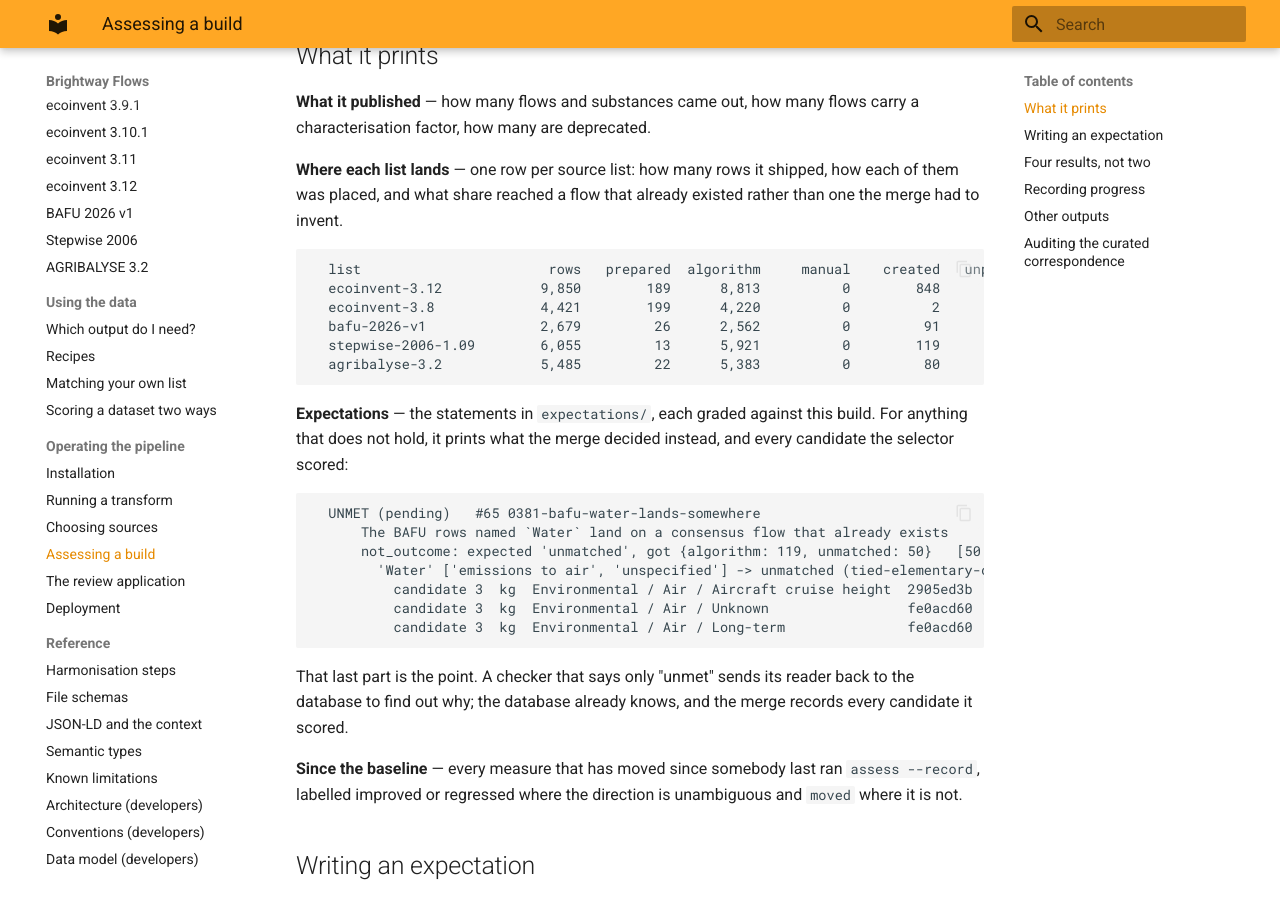
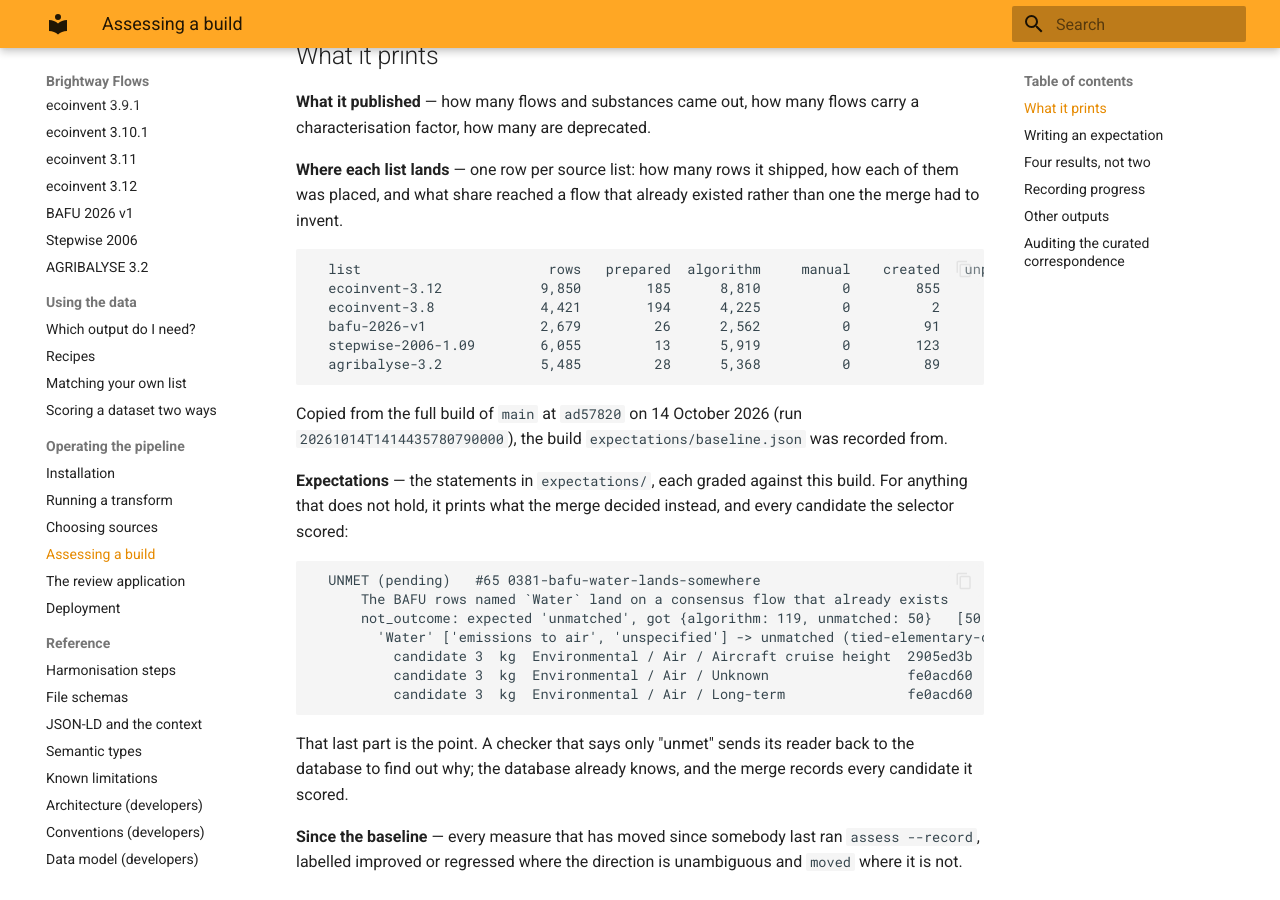
Before and after one commit to brightway-labs/brightway-flows, an MkDocs documentation site: the page built from docs/operating/assessing.md, in a window 1280 px wide and 900 px high, scrolled down 493 px. Built offline with MkDocs 1.6.1 and Material for MkDocs 9.7.7, drawn with Linux system fonts in a browser that asks for light colours.

Commit message:
Record the baseline from the full build of ad57820 with scores compared (#397)
Recorded with `assess --record` from the five-list build of main at
ad57820 (run 20261014T1414435780790000), characterised and then compared
by `compare-scores` against 501 ecoinvent 3.8 apos and 500 ecoinvent 3.12
cutoff unit processes. 906 expectations met and 9 unmet, every unmet one
pending. Against the baseline #390 recorded, the two 0571 claims are met,
0726-almost-every-pair-within-2x is met (12,430 of 12,500 pairs), and the
scores.* measures are new; no merge.* or factors.* measure moved.

The placement table in docs/operating/assessing.md is re-copied from the
same build and names it, so PlacementTableTestCase holds again.

````diff
--- a/docs/operating/assessing.md
+++ b/docs/operating/assessing.md
@@ -27,12 +27,16 @@ rather than one the merge had to invent.
 
 ```
   list                       rows   prepared  algorithm     manual    created   unplaced  charact'd     unit x  on existing
-  ecoinvent-3.12            9,850        189      8,813          0        848          0      6,487          0        91.4%
-  ecoinvent-3.8             4,421        199      4,220          0          2          0      2,502          0       100.0%
+  ecoinvent-3.12            9,850        185      8,810          0        855          0      6,483          0        91.3%
+  ecoinvent-3.8             4,421        194      4,225          0          2          0      2,498          0       100.0%
   bafu-2026-v1              2,679         26      2,562          0         91          0      1,467        162        96.6%
-  stepwise-2006-1.09        6,055         13      5,921          0        119          2      3,725          0        98.0%
-  agribalyse-3.2            5,485         22      5,383          0         80          0      3,204         26        98.5%
+  stepwise-2006-1.09        6,055         13      5,919          0        123          0      3,725          0        98.0%
+  agribalyse-3.2            5,485         28      5,368          0         89          0      3,161         26        98.4%
 ```
+
+Copied from the full build of `main` at `ad57820` on 14 October 2026 (run
+`20261014T1414435780790000`), the build `expectations/baseline.json` was
+recorded from.
 
 **Expectations** — the statements in `expectations/`, each graded against this
 build. For anything that does not hold, it prints what the merge decided
````
Also changed, not shown: 1 other file.
